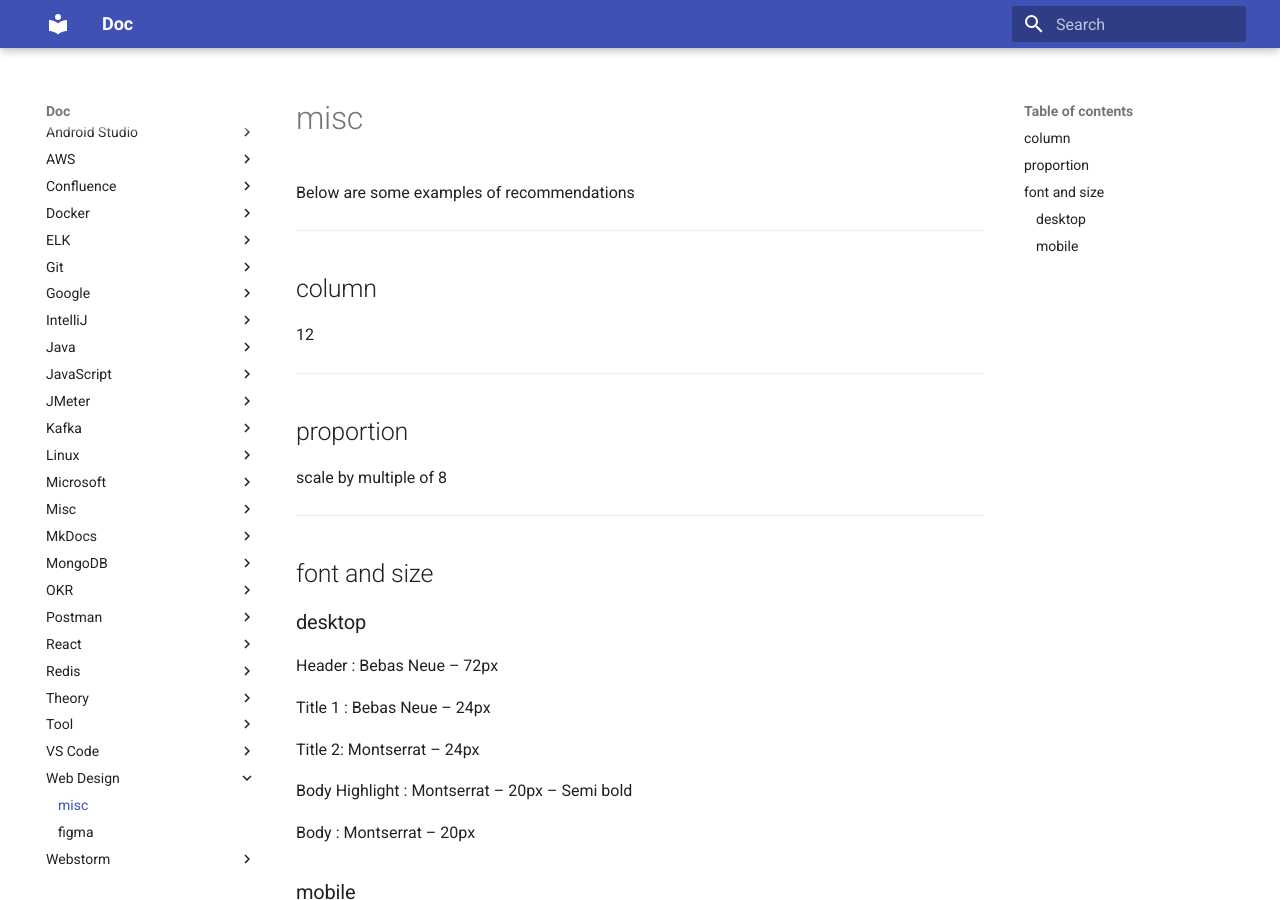
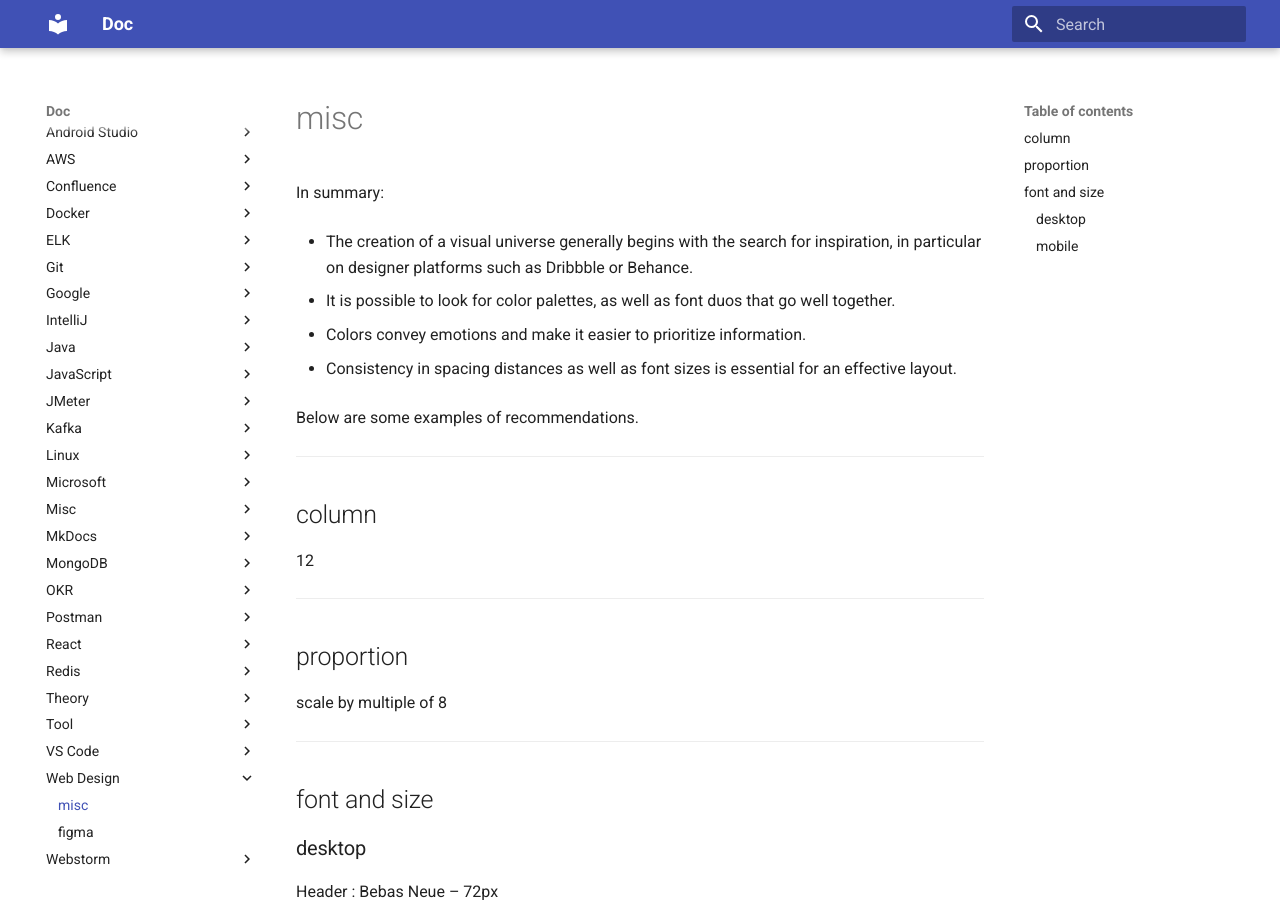
Before and after one commit to oldu73/doc, an MkDocs documentation site: the page built from docs/webdesign/misc.md, in a window 1280 px wide and 900 px high. Built offline with MkDocs 1.6.1 and Material for MkDocs 9.7.7, drawn with Linux system fonts in a browser that asks for light colours.

Commit message:
web design summary

```diff
--- a/docs/webdesign/misc.md
+++ b/docs/webdesign/misc.md
@@ -1,6 +1,16 @@
 # misc
 
-Below are some examples of recommendations
+In summary:
+
+- The creation of a visual universe generally begins with the search for inspiration, in particular on designer platforms such as Dribbble or Behance.
+
+- It is possible to look for color palettes, as well as font duos that go well together.
+
+- Colors convey emotions and make it easier to prioritize information.
+
+- Consistency in spacing distances as well as font sizes is essential for an effective layout.
+
+Below are some examples of recommendations.
 
 ---
 
```
